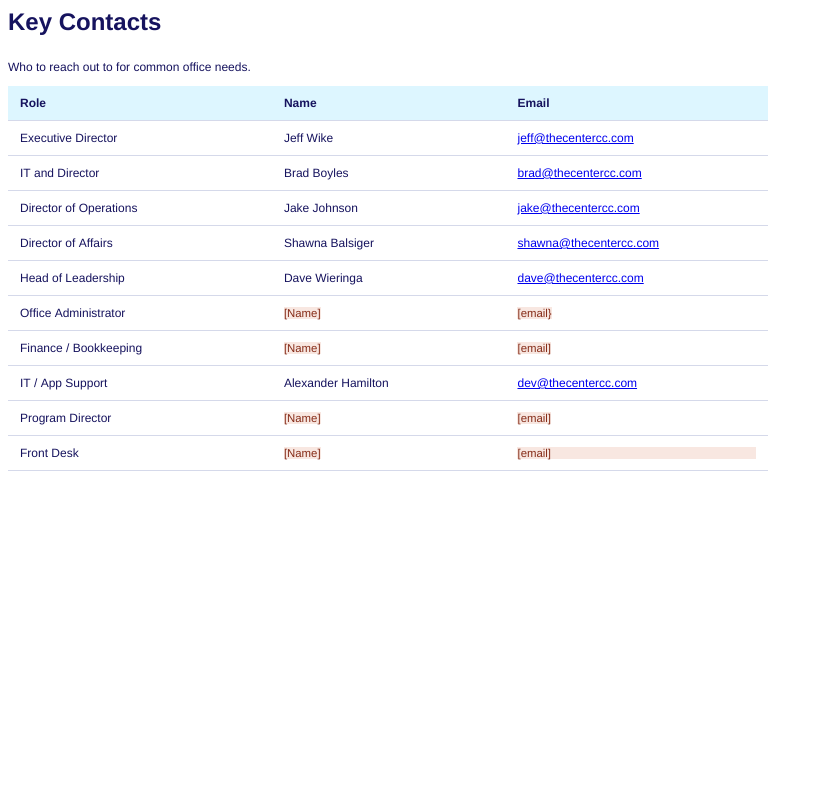
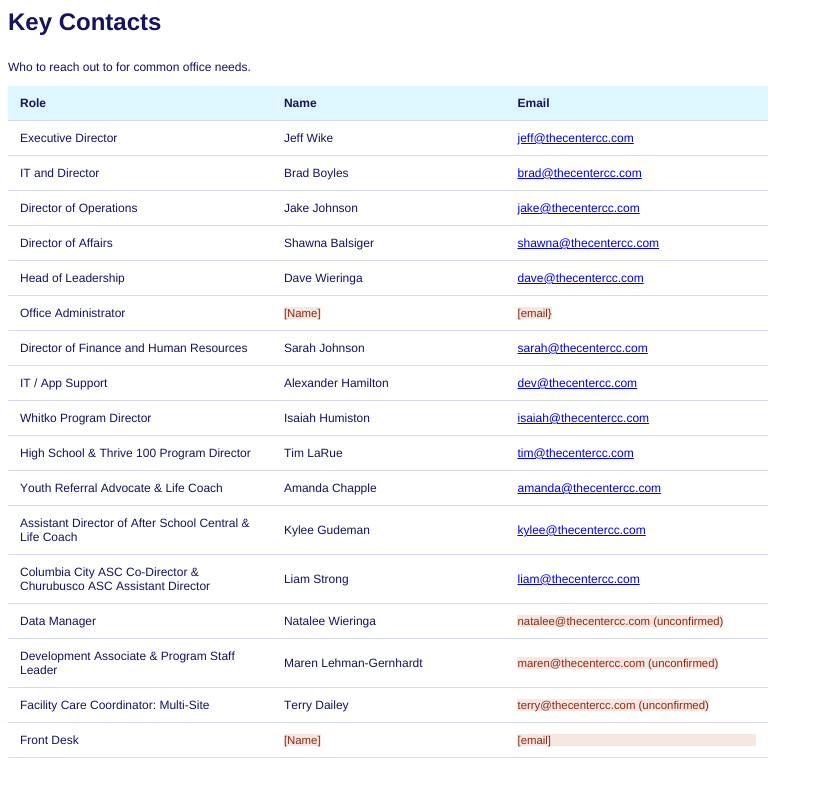
Before and after one commit to TheCenterDev/The-Center-Office-App, a plain HTML site: page html/04_contacts.html in a window 1280 px wide. Shown: the whole page, without its empty margins (0-823 px from the left). Drawn offline with Linux system fonts and the light colour scheme.

Commit message:
Update Contacts with roles/names pulled from HR offer letters
Added, per confirmed titles from the HR Drive folder: Sarah Johnson
(Director of Finance and Human Resources, filling the empty Finance /
Bookkeeping row), Isaiah Humiston (Whitko Program Director), Tim LaRue
(High School & Thrive 100 Program Director) replacing the old generic
empty 'Program Director' placeholder with the two specific roles that
actually exist, plus new rows for Amanda Chapple, Kylee Gudeman, Liam
Strong, Natalee Wieringa, Maren Lehman-Gernhardt, and Terry Dailey.

Emails for people who already have an account in users.json (Sarah,
Isaiah, Tim, Amanda, Kylee, Liam) use their real confirmed address.
Natalee, Maren, and Terry don't have accounts yet, so their emails are
inferred from the firstname@thecentercc.com convention and marked
'(unconfirmed)' in the table until verified.

Deliberately excluded: part-time/intern support staff (Ellie Adkins,
Jayda Gregory, Evan Camomile) per feedback; everyone in the Drive's
'Former Staff' folder; two people (Levi Johnson, Shawna Miller) whose
offer letters were actually issued by Youth for Christ, not the Center;
and Jacie Stahl, whose offer letter came from a LifeWise collaboration
folder rather than the Center's own hiring docs -- same ambiguity as
the Youth for Christ cases, flagging for confirmation rather than
guessing. Existing rows for Jeff Wike, Brad Boyles, Jake Johnson,
Shawna Balsiger, and Dave Wieringa were left exactly as previously
chosen, since those titles were deliberately curated rather than meant
to mirror literal HR job titles.

Applied identically to /Applications/html/04_contacts.html (the
installed app's live copy) to match.

```diff
--- a/html/04_contacts.html
+++ b/html/04_contacts.html
@@ -106,13 +106,13 @@
     </tr>
     <tr>
       <td valign="middle" class="td4">
-        <p class="p3"><span class="s1">Finance / Bookkeeping</span></p>
+        <p class="p3"><span class="s1">Director of Finance and Human Resources</span></p>
       </td>
       <td valign="middle" class="td5">
-        <p class="p4"><span class="s2">[Name]</span></p>
+        <p class="p3"><span class="s1">Sarah Johnson</span></p>
       </td>
       <td valign="middle" class="td6">
-        <p class="p4"><span class="s2">[email]</span></p>
+        <p class="p3"><a href="mailto:sarah@thecentercc.com"><span class="s1">sarah@thecentercc.com</span></a></p>
       </td>
     </tr>
     <tr>
@@ -128,13 +128,90 @@
     </tr>
     <tr>
       <td valign="middle" class="td4">
-        <p class="p3"><span class="s1">Program Director</span></p>
+        <p class="p3"><span class="s1">Whitko Program Director</span></p>
       </td>
       <td valign="middle" class="td5">
-        <p class="p4"><span class="s2">[Name]</span></p>
+        <p class="p3"><span class="s1">Isaiah Humiston</span></p>
       </td>
       <td valign="middle" class="td6">
-        <p class="p4"><span class="s2">[email]</span></p>
+        <p class="p3"><a href="mailto:isaiah@thecentercc.com"><span class="s1">isaiah@thecentercc.com</span></a></p>
+      </td>
+    </tr>
+    <tr>
+      <td valign="middle" class="td4">
+        <p class="p3"><span class="s1">High School &amp; Thrive 100 Program Director</span></p>
+      </td>
+      <td valign="middle" class="td5">
+        <p class="p3"><span class="s1">Tim LaRue</span></p>
+      </td>
+      <td valign="middle" class="td6">
+        <p class="p3"><a href="mailto:tim@thecentercc.com"><span class="s1">tim@thecentercc.com</span></a></p>
+      </td>
+    </tr>
+    <tr>
+      <td valign="middle" class="td4">
+        <p class="p3"><span class="s1">Youth Referral Advocate &amp; Life Coach</span></p>
+      </td>
+      <td valign="middle" class="td5">
+        <p class="p3"><span class="s1">Amanda Chapple</span></p>
+      </td>
+      <td valign="middle" class="td6">
+        <p class="p3"><a href="mailto:amanda@thecentercc.com"><span class="s1">amanda@thecentercc.com</span></a></p>
+      </td>
+    </tr>
+    <tr>
+      <td valign="middle" class="td4">
+        <p class="p3"><span class="s1">Assistant Director of After School Central &amp; Life Coach</span></p>
+      </td>
+      <td valign="middle" class="td5">
+        <p class="p3"><span class="s1">Kylee Gudeman</span></p>
+      </td>
+      <td valign="middle" class="td6">
+        <p class="p3"><a href="mailto:kylee@thecentercc.com"><span class="s1">kylee@thecentercc.com</span></a></p>
+      </td>
+    </tr>
+    <tr>
+      <td valign="middle" class="td4">
+        <p class="p3"><span class="s1">Columbia City ASC Co-Director &amp; Churubusco ASC Assistant Director</span></p>
+      </td>
+      <td valign="middle" class="td5">
+        <p class="p3"><span class="s1">Liam Strong</span></p>
+      </td>
+      <td valign="middle" class="td6">
+        <p class="p3"><a href="mailto:liam@thecentercc.com"><span class="s1">liam@thecentercc.com</span></a></p>
+      </td>
+    </tr>
+    <tr>
+      <td valign="middle" class="td4">
+        <p class="p3"><span class="s1">Data Manager</span></p>
+      </td>
+      <td valign="middle" class="td5">
+        <p class="p3"><span class="s1">Natalee Wieringa</span></p>
+      </td>
+      <td valign="middle" class="td6">
+        <p class="p4"><span class="s2">natalee@thecentercc.com (unconfirmed)</span></p>
+      </td>
+    </tr>
+    <tr>
+      <td valign="middle" class="td4">
+        <p class="p3"><span class="s1">Development Associate &amp; Program Staff Leader</span></p>
+      </td>
+      <td valign="middle" class="td5">
+        <p class="p3"><span class="s1">Maren Lehman-Gernhardt</span></p>
+      </td>
+      <td valign="middle" class="td6">
+        <p class="p4"><span class="s2">maren@thecentercc.com (unconfirmed)</span></p>
+      </td>
+    </tr>
+    <tr>
+      <td valign="middle" class="td4">
+        <p class="p3"><span class="s1">Facility Care Coordinator: Multi-Site</span></p>
+      </td>
+      <td valign="middle" class="td5">
+        <p class="p3"><span class="s1">Terry Dailey</span></p>
+      </td>
+      <td valign="middle" class="td6">
+        <p class="p4"><span class="s2">terry@thecentercc.com (unconfirmed)</span></p>
       </td>
     </tr>
     <tr>
```
